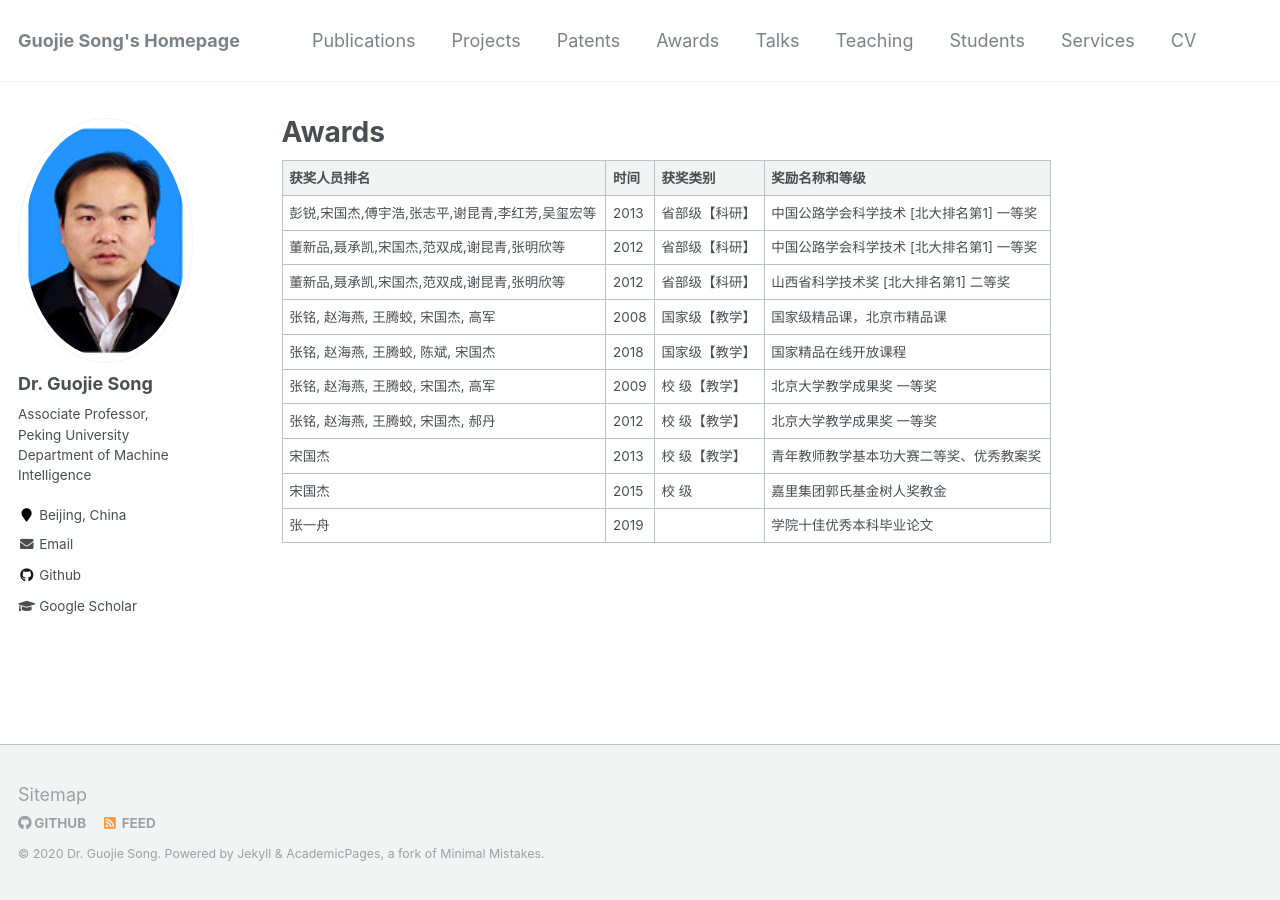
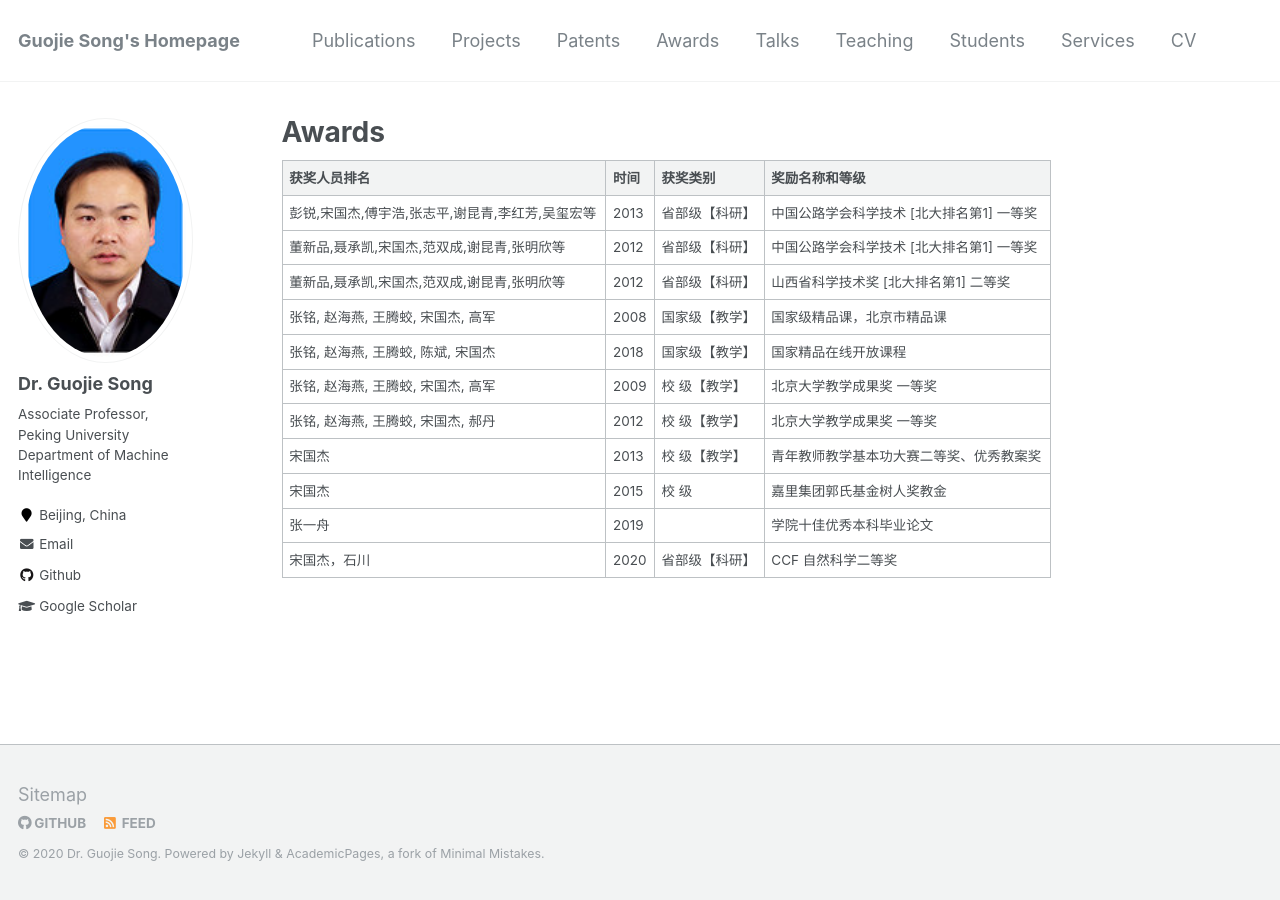
Before and after one commit to gjsong-pku/gjsong-pku.github.io, a Jekyll site: the page built from _pages/awards.md, in a window 1280 px wide. Built offline with Jekyll 4.4.1, drawn with Linux system fonts in a browser that asks for light colours.

Commit message:
Update awards.md

```diff
--- a/_pages/awards.md
+++ b/_pages/awards.md
@@ -17,3 +17,4 @@ permalink: /awards/
 | 宋国杰                                           | 2013 | 校 级【教学】  | 青年教师教学基本功大赛二等奖、优秀教案奖  |
 | 宋国杰                                           | 2015 | 校 级          | 嘉里集团郭氏基金树人奖教金                |
 | 张一舟                                           | 2019 |                | 学院十佳优秀本科毕业论文                  |
+| 宋国杰，石川                                     | 2020 | 省部级【科研】  | CCF 自然科学二等奖                        |
```
